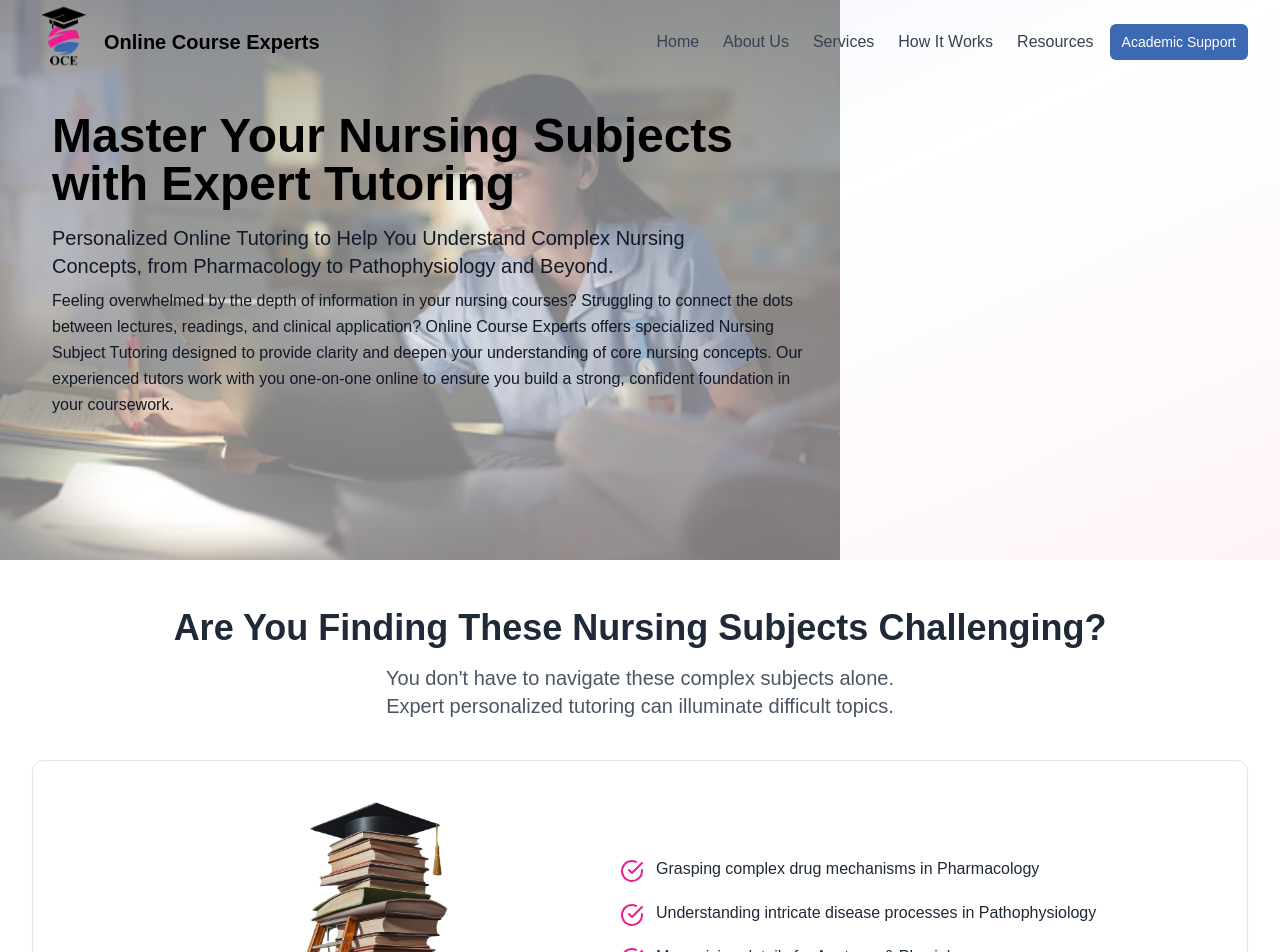
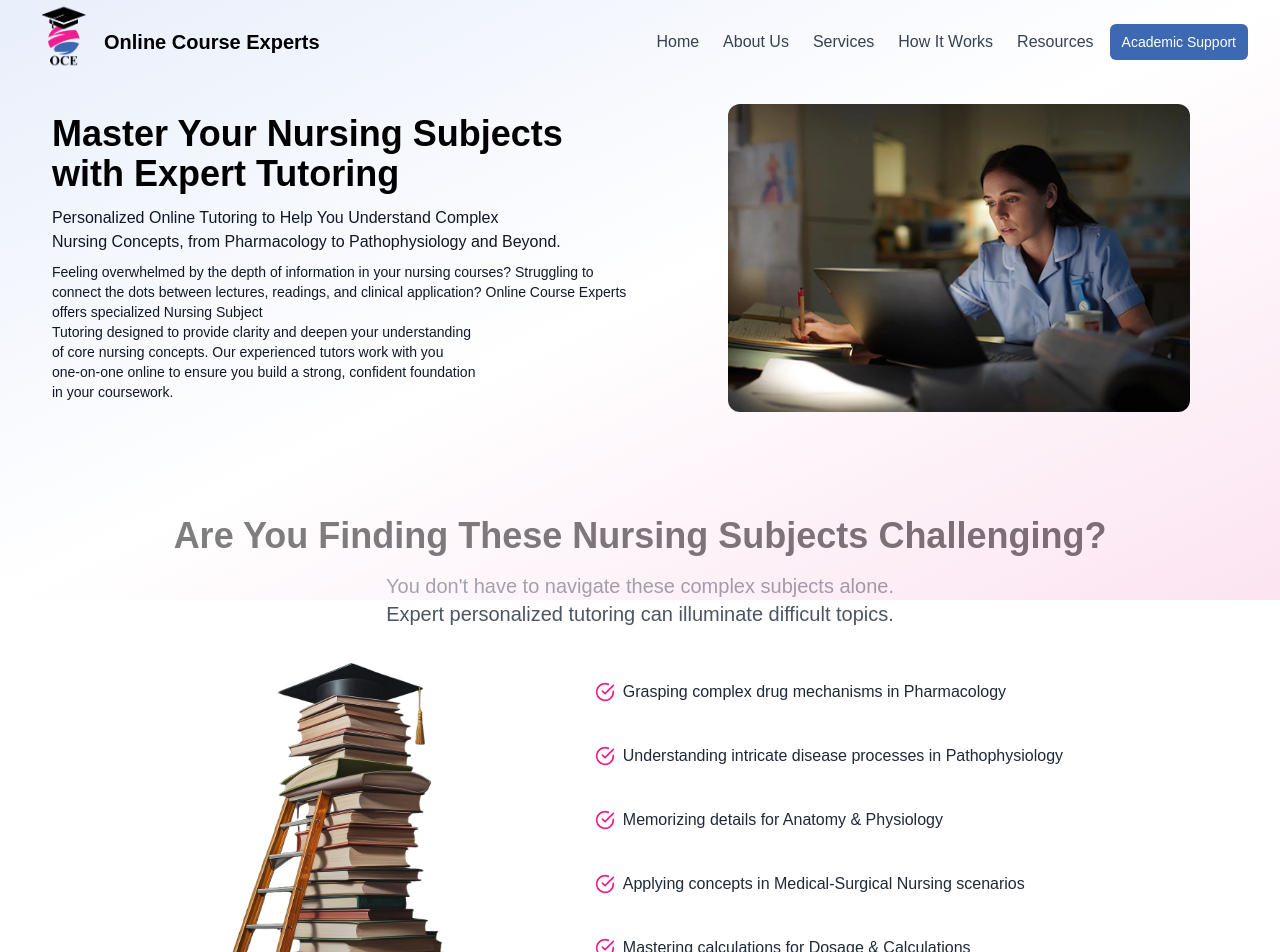
Before and after one commit to progamingexpertxyz/oce, a Next.js app: page /nursing-tutoring in a window 1280 px wide. Shown: the top 952 px of the page. Built offline with nearby package versions, Linux system fonts and the light colour scheme; a web font is replaced by a local one.

Commit message:
Add files via upload

```diff
--- a/src/app/blog/page.tsx
+++ b/src/app/blog/page.tsx
@@ -82,12 +82,12 @@ const BlogPage: React.FC = () => {
       <img
         src="/bg-blog.png"
         alt="Academic Resources"
-        className="w-[50%] h-full mt-10 ml-36 object-cover rounded-lg shadow-lg"
+        className="w-[60%] h-full mt-10 ml-36 object-cover rounded-lg shadow-lg"
       />
     </div>
 
     {/* Left Side Text */}
-    <div className="w-full md:w-1/2 px-4 mt-10">
+    <div className="w-full md:w-1/2 px-4 mt-12">
       <h1 className="text-left text-neutral-900 text-2xl md:text-5xl font-bold leading-6 mt-10 mb-2">
         Academic Tips & Resources
       </h1>
--- a/src/app/nursing-academic-support/page.tsx
+++ b/src/app/nursing-academic-support/page.tsx
@@ -79,18 +79,34 @@ const NursingAcademicSupportPage: React.FC = () => {
       exit={{ opacity: 0 }}
       transition={{ duration: 0.3 }}
     >
-      {/* Hero Section */}
-      <section className="relative h-[50vh] pt-20 bg-gradient-to-br from-primary-50 via-white to-secondary-50 overflow-hidden">
-        <div className="absolute inset-0 z-0 bg-cover bg-center bg-no-repeat bg-fixed" style={{ backgroundImage: "url('/011.png')", opacity: 0.65 }}></div>
-        <div className="relative z-10 max-w-screen-xl mx-auto px-4 flex items-center h-full">
-          <div className="max-w-2xl">
-            <h1 className="mb-4 text-4xl font-bold text-gray-800 ml-7">Academic Support & Strategies</h1>
-            <p className="text-gray-900 text-base leading-relaxed ml-7">
-              Navigate the demands of your nursing program with greater confidence <br /> and effectiveness. Our Nursing Academic Support service provides personalized guidance focused on empowering you with the essential <br /> skills and strategies needed to succeed.
-            </p>
-          </div>
-        </div>
-      </section>
+     {/* Hero Section */}
+<section className="py-20 h-[55vh] bg-gradient-to-br from-primary-50 via-white to-secondary-50">
+  <div className="max-w-screen-xl mx-auto px-4 flex flex-col md:flex-row items-center gap-10">
+
+    {/* Left: Text Content */}
+    <div className="md:w-1/2 ml-8 mt-8">
+      <h1 className="mb-2 text-5xl font-bold text-gray-800">
+        Academic Support  & Strategies
+      </h1>
+      <p className="text-gray-900 text-lg leading-relaxed">
+        Navigate the demands of your nursing program with greater confidence
+        and effectiveness. Our Nursing Academic Support service provides personalized guidance focused on empowering you with the essential
+        skills and strategies needed to succeed.
+      </p>
+    </div>
+
+    {/* Right: Image */}
+    <div className="md:w-1/2 flex justify-center">
+      <img
+        src="/k.png"
+        alt="Academic Support"
+        className="rounded-xl w-[90%] md:w-[55%] ml-10 object-cover"
+      />
+    </div>
+
+  </div>
+</section>
+
 
       {/* Benefits Section */}
       <section className="py-10">
--- a/src/app/nursing-tutoring/page.tsx
+++ b/src/app/nursing-tutoring/page.tsx
@@ -61,21 +61,44 @@ const NursingTutoringPage: React.FC = () => {
 
   return (
     <>
-<section
-  className="relative py-20 md:py-28 w-full h-[70vh] bg-contain bg-no-repeat bg-fixed"
-  style={{ backgroundImage: "url('/img0.png')" }}
->
-  <div className="absolute inset-0  bg-gradient-to-br from-primary-100 via-white to-secondary-50 opacity-50"></div> {/* Overlay */}
-  <div className="relative container-custom z-10">
-    <div className="max-w-3xl ml-5">
-      <h1 className="mb-4 text-5xl text-left text-black">Master Your Nursing Subjects with Expert Tutoring</h1>
-      <p className="text-xl md:text-xl mb-2 text-neutral-900 text-left leading-4">
-        Personalized Online Tutoring to Help You Understand Complex Nursing<br />
-        Concepts, from Pharmacology to Pathophysiology and Beyond.
+<section className="relative py-20 md:py-20  w-full ">
+  {/* Gradient Overlay */}
+  <div className="absolute inset-0 w-full h-[75vh]  bg-gradient-to-br from-primary-100 via-white to-secondary-100 opacity-50"></div>
+
+  {/* Main Content */}
+  <div className="relative container-custom z-10 mt-8 ">
+    <div className="flex flex-col md:flex-row items-center justify-between gap-10">
+
+      {/* Left: Text Content */}
+      <div className="md:w-1/2 ml-5">
+        <h1 className="mb-3 text-4xl md:text-4xl font-bold text-black">
+          Master Your Nursing Subjects with Expert Tutoring
+        </h1>
+        <p className="text-lg md:text-base mb-2 text-neutral-900 leading-7">
+          Personalized Online Tutoring to Help You Understand Complex <br/>
+          Nursing Concepts, from Pharmacology to Pathophysiology and Beyond.
         </p>
-      <p className="text-neutral-900 mb-8 text-left">
-        Feeling overwhelmed by the depth of information in your nursing courses? Struggling to connect the dots between lectures, readings, and clinical application? Online Course Experts offers specialized Nursing Subject Tutoring designed to provide clarity and deepen your understanding of core nursing concepts. Our experienced tutors work with you one-on-one online to ensure you build a strong, confident foundation in your coursework.
+        <p className="text-neutral-900 text-sm mb-2 leading-5">
+          Feeling overwhelmed by the depth of information in your nursing courses? Struggling to connect the dots between lectures, readings,
+           and clinical application? Online Course Experts offers specialized Nursing Subject <br/>
+           Tutoring designed to provide clarity and deepen
+           your understanding <br/>
+           of core nursing concepts. Our experienced
+           tutors work with you <br/>
+           one-on-one online to ensure you build a
+            strong, confident foundation<br/>  in your coursework.
         </p>
+      </div>
+
+      {/* Right: Image */}
+      <div className="md:w-1/2 flex justify-center">
+        <img
+          src="/img0.png"
+          alt="Nursing Tutoring"
+          className="w-[90%] md:w-[80%] -mt-2 rounded-xl object-cover"
+        />
+      </div>
+
     </div>
   </div>
 </section>
@@ -83,12 +106,12 @@ const NursingTutoringPage: React.FC = () => {
 
 
 {/* Challenging Subjects Section */}
-<section className="py-12">
+<section className="py-6">
   <div className="container-custom">
 
     {/* Heading */}
     <div className="text-center mb-10">
-      <h2 className="text-3xl sm:text-4xl font-extrabold text-gray-800 mb-4">
+      <h2 className="text-3xl sm:text-4xl font-extrabold text-black mb-4">
         Are You Finding These Nursing
         Subjects Challenging?
       </h2>
@@ -97,21 +120,20 @@ const NursingTutoringPage: React.FC = () => {
         Expert personalized tutoring can illuminate difficult topics.
       </p>
     </div>
-
 {/* Card Wrapper */}
-    <div className="bg-white border  shadow-sm rounded-xl p-8 md:p-5 flex flex-col md:flex-row items-center gap-10">
+<div className="bg-white  rounded-xl -mt-18 p-6 md:p-4 max-w-5xl mx-auto flex flex-col md:flex-row items-center gap-2 ">
 
   {/* Left: Image */}
-      <div className="md:w-1/2 flex justify-center">
+  <div className="md:w-[45%] flex justify-center">
     <img
       src="/sub.png"
       alt="Nursing Tutoring"
-          className="w-[80%] md:w-[60%] rounded-lg ml-36 -mt-6 object-cover"
+      className="w-[70%] md:w-[80%] rounded-lg object-cover"
     />
   </div>
 
   {/* Right: Subject List */}
-      <div className="md:w-1/2 mr-20 mt-2">
+  <div className="md:w-[55%]">
     <div className="flex flex-wrap gap-2">
       {challengingSubjects.map((subject, index) => (
         <motion.div
@@ -122,15 +144,17 @@ const NursingTutoringPage: React.FC = () => {
           viewport={{ once: true }}
           transition={{ duration: 0.4, delay: index * 0.1 }}
         >
-              <CheckCircle className="h-6 w-6 text-secondary-400 -mt-3 mr-3 flex-shrink-0" />
-              <p className="text-base leading-5">{subject}</p>
+          <CheckCircle className="h-5 w-5 text-secondary-400 mr-2 flex-shrink-0" />
+          <p className="text-sm md:text-base mt-4  leading-5">{subject}</p>
         </motion.div>
       ))}
     </div>
   </div>
 
 </div>
+
     </div>
+
 </section>
 
 
--- a/src/app/proofreading-formatting-services/page.tsx
+++ b/src/app/proofreading-formatting-services/page.tsx
@@ -66,7 +66,7 @@ const faqs = [
       transition={{ duration: 0.3 }}
     >
      {/* Hero Section */}
-<section className="py-20 md:py-28 bg-gradient-to-br w-full h-[85vh] from-primary-50 via-white to-secondary-50">
+<section className="py-20 md:py-28 w-full h-[85vh] bg-gradient-to-br from-primary-50 via-white to-secondary-50">
   <div className="container-custom">
     <div className="flex flex-col md:flex-row items-center md:items-start gap-10">
 
@@ -87,7 +87,7 @@ const faqs = [
       {/* Right: Image */}
       <div className="md:w-1/2">
         <img
-          src="/Academic1.jpg" // Replace with your actual image
+          src="/11 1.png" // Replace with your actual image
           alt="Proofreading illustration"
           className="w-[70%] h-auto ml-28 -mt-4 rounded-xl shadow-lg"
         />
```
Also changed, not shown: src/app/about-us/page.tsx (+10 -10 lines), src/app/services/page.tsx (+24 -19 lines). Lines whose indentation alone changed are shown as unchanged.
